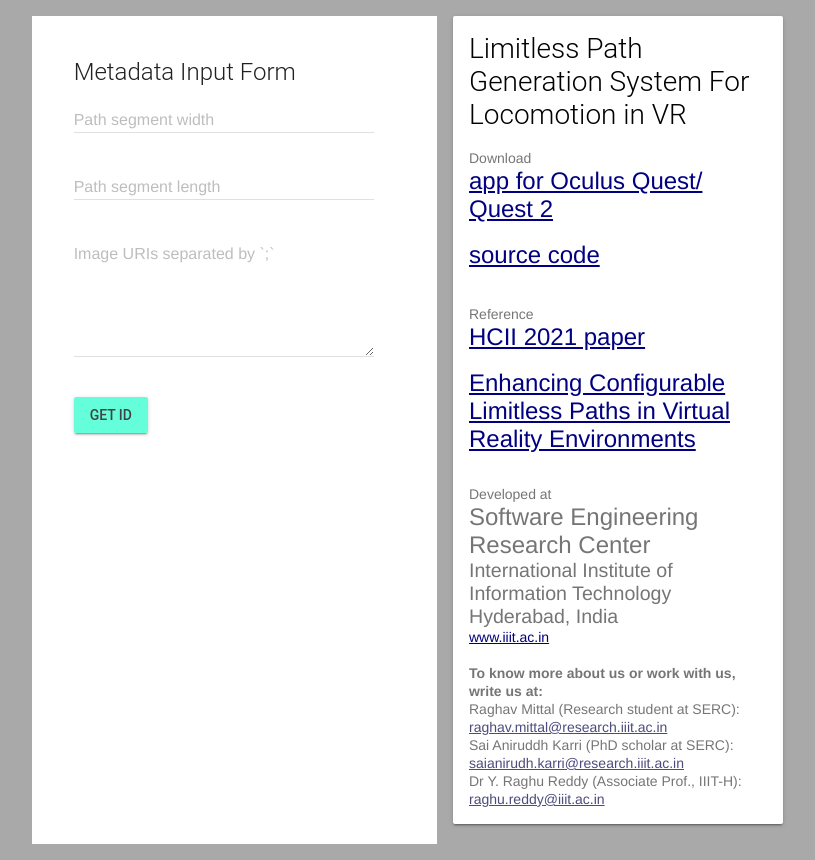
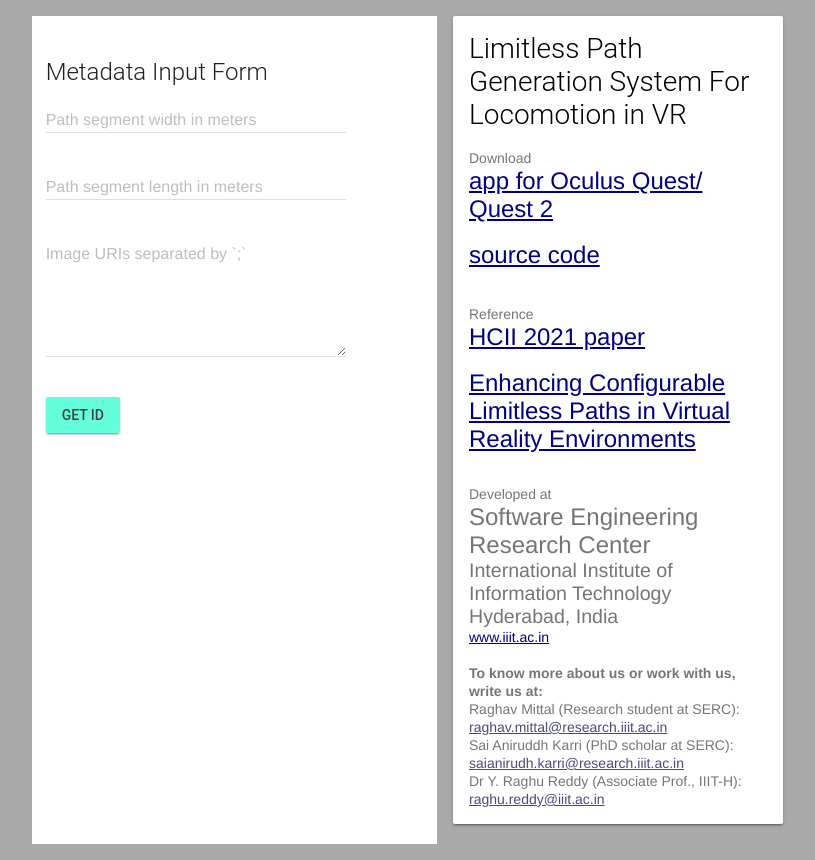
Before and after one commit to raghavmittal101/metadataInputSystem, a Flask app: page / in a window 1280 px wide. Shown: the whole page, without its empty margins (195-1010 px from the left). Run offline with Flask 2, Linux system fonts and the light colour scheme; some libraries are stand-ins or nearby versions.

Commit message:
Update - labels and padding in cell 2

```diff
--- a/templates/base.html
+++ b/templates/base.html
@@ -27,16 +27,16 @@
           <!-- first cell -------- -->
 					<div class="mdl-cell mdl-cell--2-col"></div>
           <!-- second cell -------- -->
-					<div class="mdl-cell mdl-cell--4-col" style="background-color: white; padding: 3em 3em 1em 3em;">
+					<div class="mdl-cell mdl-cell--4-col" style="background-color: white; padding: 3em 3em 1em 1em;">
 						<h2 class="mdl-card__title-text"> Metadata Input Form </h2>
 						<form method="POST">
 							<div class="mdl-textfield mdl-js-textfield">
 								<input class="dimen-inp mdl-textfield__input" type="number" name="pathWidth" step="any" id="pathWidth" />
-								<label class="mdl-textfield__label" for="pathWidth">Path segment width</label>
+								<label class="mdl-textfield__label" for="pathWidth">Path segment width in meters</label>
 							</div><br/>
 							<div class="mdl-textfield mdl-js-textfield">
 								<input class="dimen-inp mdl-textfield__input" type="number" name="pathSegmentLength" step="any" id="pathSegmentLength" />
-								<label class="mdl-textfield__label" for="pathSegmentLength">Path segment length</label>
+								<label class="mdl-textfield__label" for="pathSegmentLength">Path segment length in meters</label>
 							</div><br/>
 <!-- 							<div class="mdl-textfield mdl-js-textfield">
 								<input type="number" name="visiblePathSegmentCount" id="visiblePathSegmentCount" class="mdl-textfield__input" />
```
